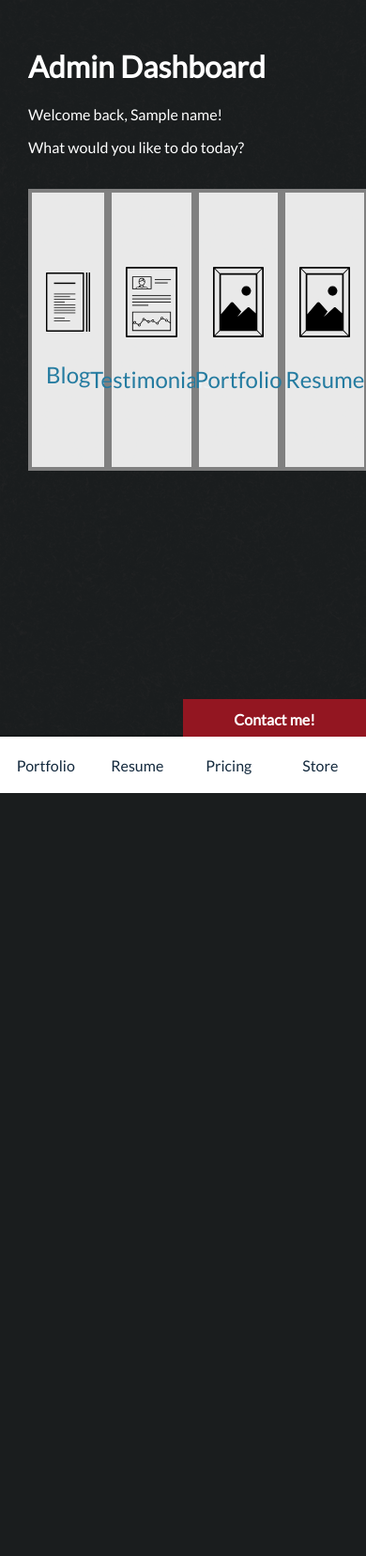
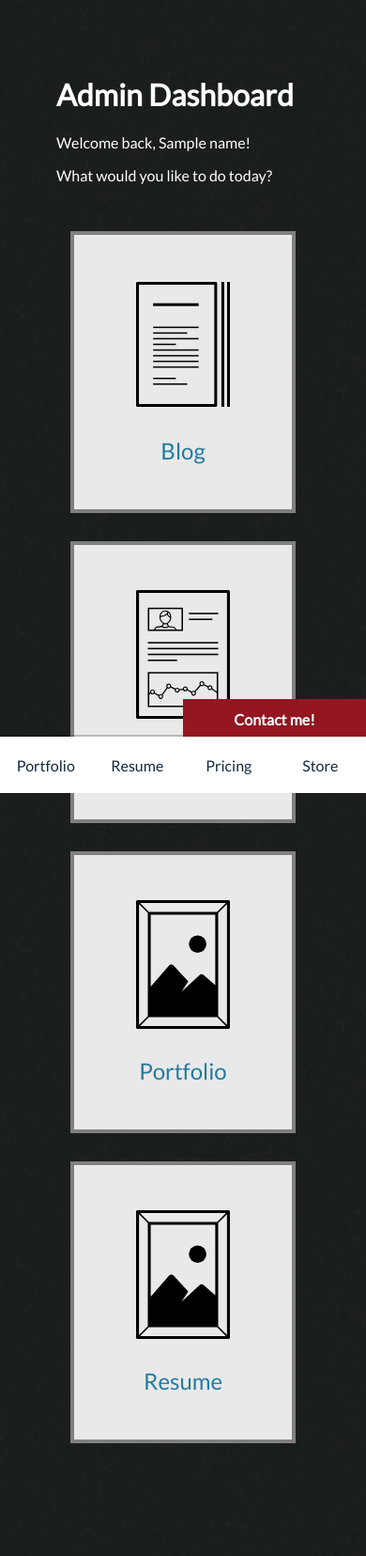
Before and after one commit to Kyle772/Portfolio-site, a Python web app: template templates/dash.html in a window 390 px wide. Shown: the top 1656 px of the page at 94% size. Before the commit the page ends 844 px from the top, so only its background shows below. Run offline with Jinja, Linux system fonts and the light colour scheme; the template is opened without the code that fills it: most values are stand-ins (such as "Sample title", 1, 10 or a date in 2020); some libraries are stand-ins or nearby versions.

Commit message:
b700: 	fixed some mobile bugs on dash page base: 	fixed dash css bug dash: 	added wrap for better formatting
Signed-off-by: Kyle Diggs <KyleJdiggs772@gmail.com>

```diff
--- a/static/b700.css
+++ b/static/b700.css
@@ -284,7 +284,8 @@
 
 /* Admin Dashboard */
 .dash-but {
-    margin-bottom: 15px;
+    width: 100%;
+    margin: 15px !important;
 }
 
 /* Pricing */
--- a/static/base.css
+++ b/static/base.css
@@ -1323,6 +1323,9 @@ input[type=submit] {
 
 .dash {
     position: relative;
+    padding: 30px;
+    padding-bottom: 165px;
+    box-sizing: border-box;
 }
 
 .dash-but {
@@ -1341,9 +1344,23 @@ input[type=submit] {
     box-sizing: border-box;
     text-align: center;
     height: 300px;
-    width: 28%;
+    width: 47%;
+    margin: 15px;
+    -ms-flex-negative: 1;
+    flex-shrink: 1;
+    -webkit-box-flex: 1;
+    -ms-flex-positive: 1;
+    flex-grow: 0;
     background-color: rgba(255, 255, 255, .90);
     border: 4px solid rgba(0, 0, 0, .45)
+}
+
+.dash-but:nth-child(odd) {
+    margin-left: 0;
+}
+
+.dash-but:nth-child(even) {
+    margin-right: 0;
 }
 
 .dash-but img {
--- a/templates/dash.html
+++ b/templates/dash.html
@@ -6,7 +6,7 @@
     <p>Welcome back, {{ name }}!</p>
     <p>What would you like to do today?</p>
     <br>
-    <div class="flex row spc-btwn">
+    <div class="flex row wrap spc-btwn">
         <a class="t dash-but flex col" href="/dashboard/blog">
             <img src="/icons/LilPapers62.svg">
             Blog
```
Also changed, not shown: 1 other file.
